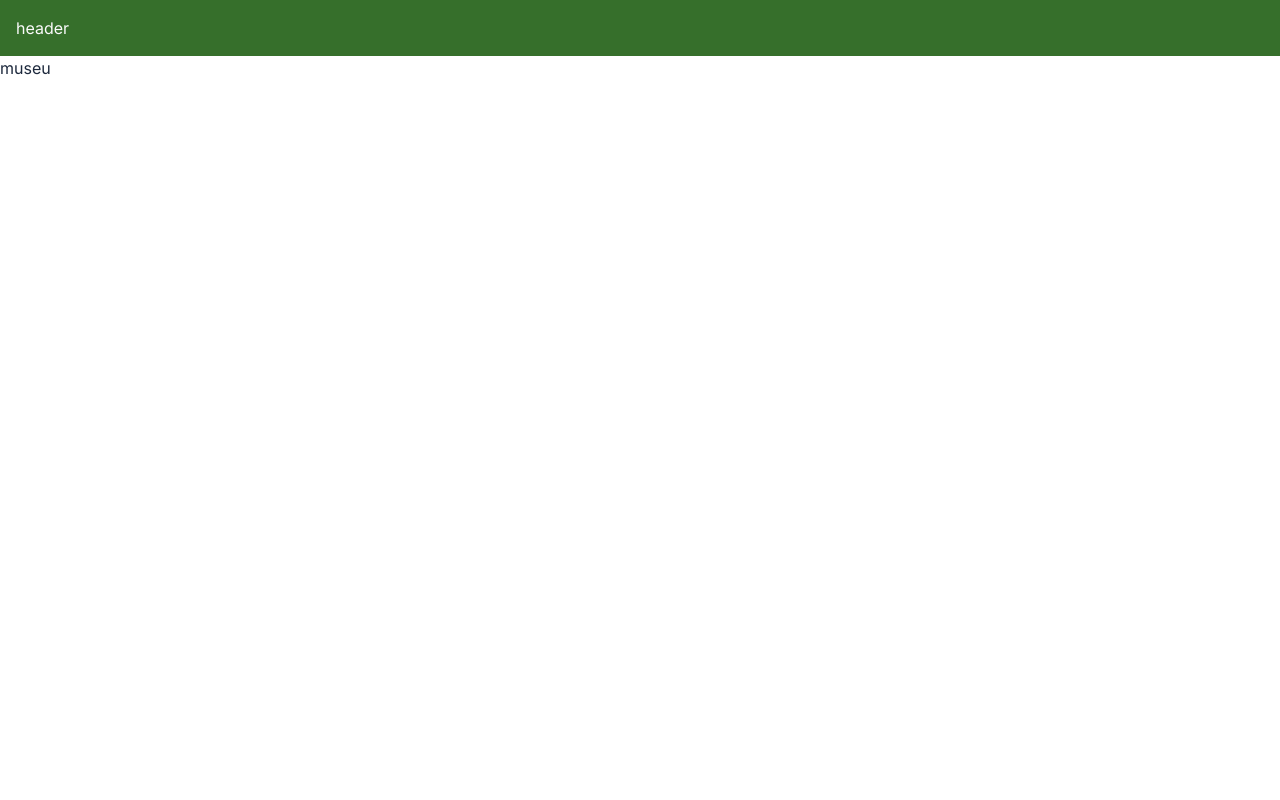
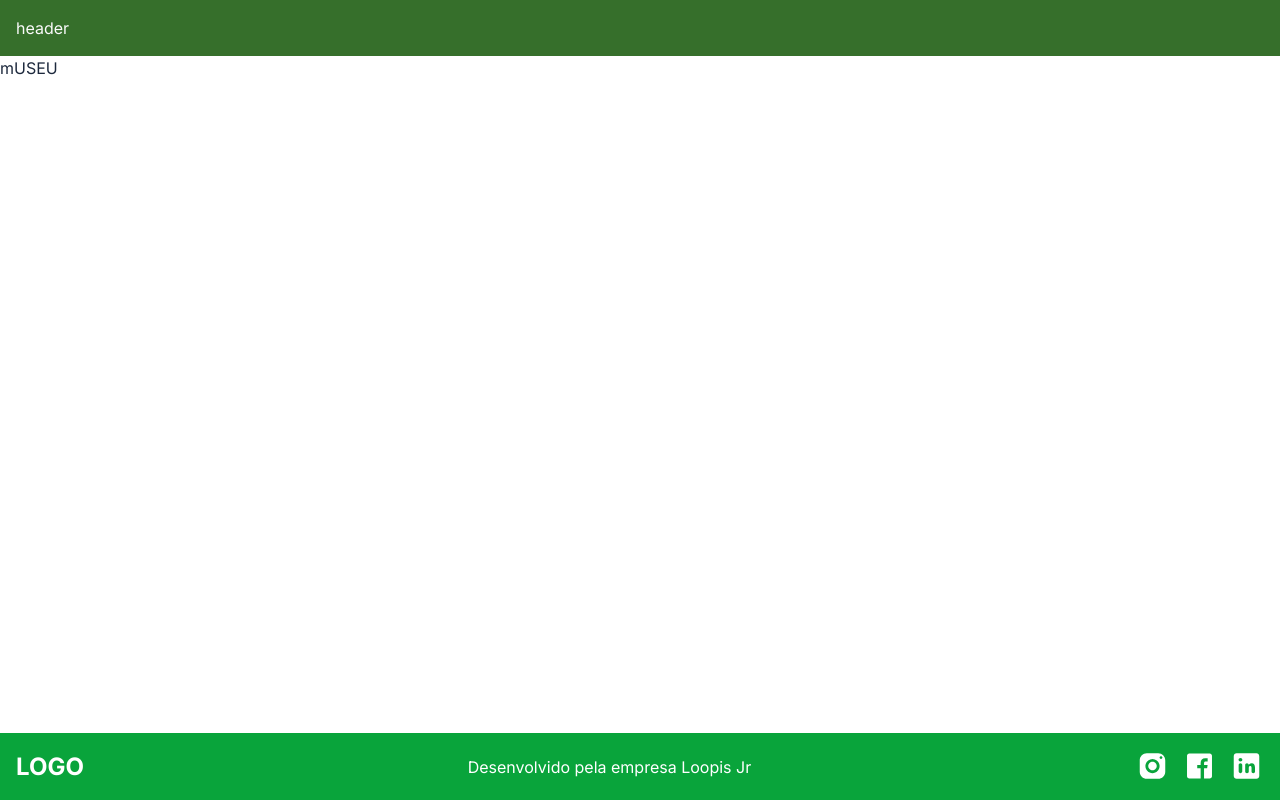
Before and after one commit to loopisjr/Museu-IFPB, a React (Vite) app in the folder frontend/: page / in a window 1280 px wide. Built offline with nearby package versions, Linux system fonts and the light colour scheme.

Commit message:
chore: adicionando react router

```diff
--- a/frontend/package.json
+++ b/frontend/package.json
@@ -11,7 +11,8 @@
   },
   "dependencies": {
     "react": "^19.1.0",
-    "react-dom": "^19.1.0"
+    "react-dom": "^19.1.0",
+    "react-router": "^7.6.0"
   },
   "devDependencies": {
     "@eslint/js": "^9.25.0",
--- a/frontend/src/App.tsx
+++ b/frontend/src/App.tsx
@@ -1,11 +1,14 @@
-import Header from "./components/Header"
+import Layout from "./components/Layout"
+import Router from "./router"
+import { BrowserRouter } from "react-router"
 
 function App() {
   return (
-    <>
-    <Header />
-      museu
-    </>
+    <BrowserRouter>
+      <Layout>
+        <Router />
+      </Layout>
+    </BrowserRouter>
   )
 }
 
--- /dev/null
+++ b/frontend/src/pages/Home/index.tsx
@@ -0,0 +1,7 @@
+export default function Home() {
+  return (
+    <>
+      mUSEU
+    </>
+  )
+}
--- /dev/null
+++ b/frontend/src/router.tsx
@@ -0,0 +1,11 @@
+import { Route, Routes } from 'react-router'
+import Home from './pages/Home'
+
+export default function Router() {
+  return (
+      <Routes>
+        <Route path="/" element={<Home/>} />
+        <Route path="*" element={<h1>Pagina não encontrada</h1>} />
+      </Routes>
+  )
+}
```
Also changed, not shown: 1 other file (tests, documents, lock files or other folders).
